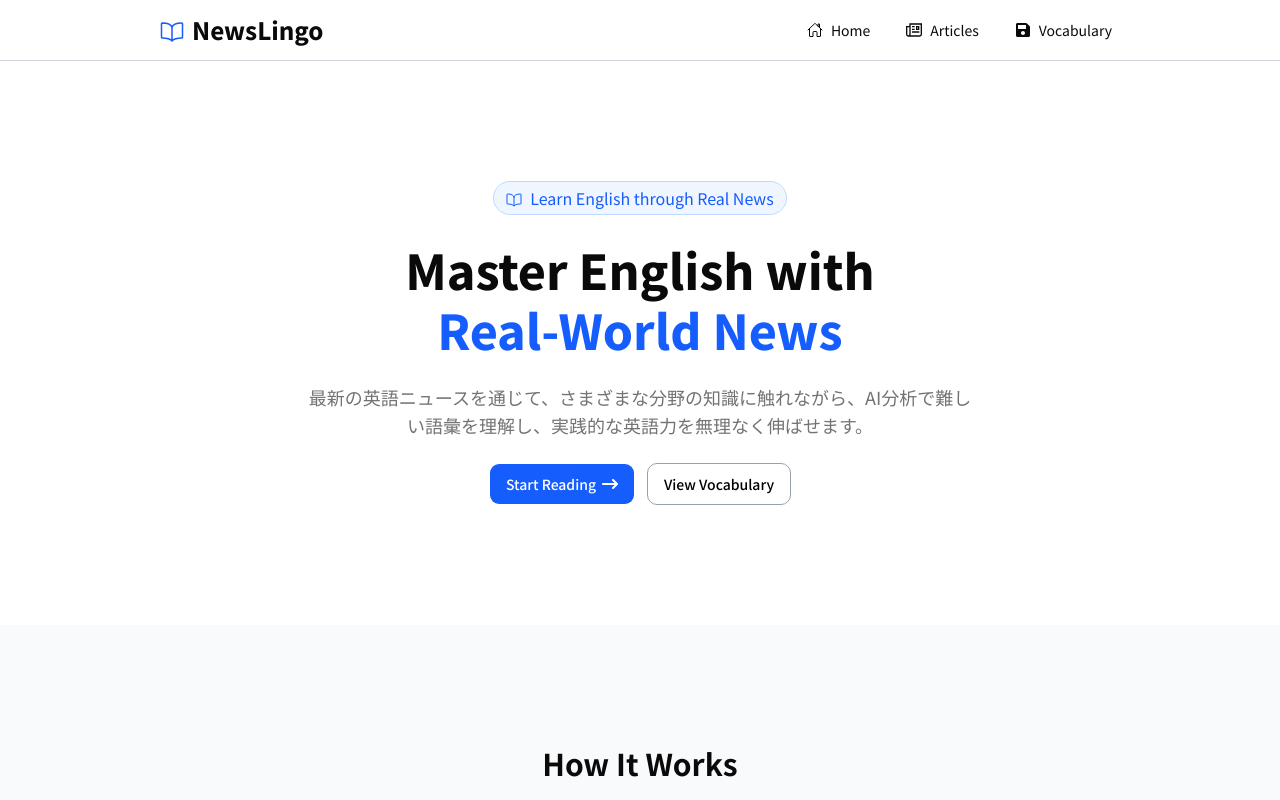
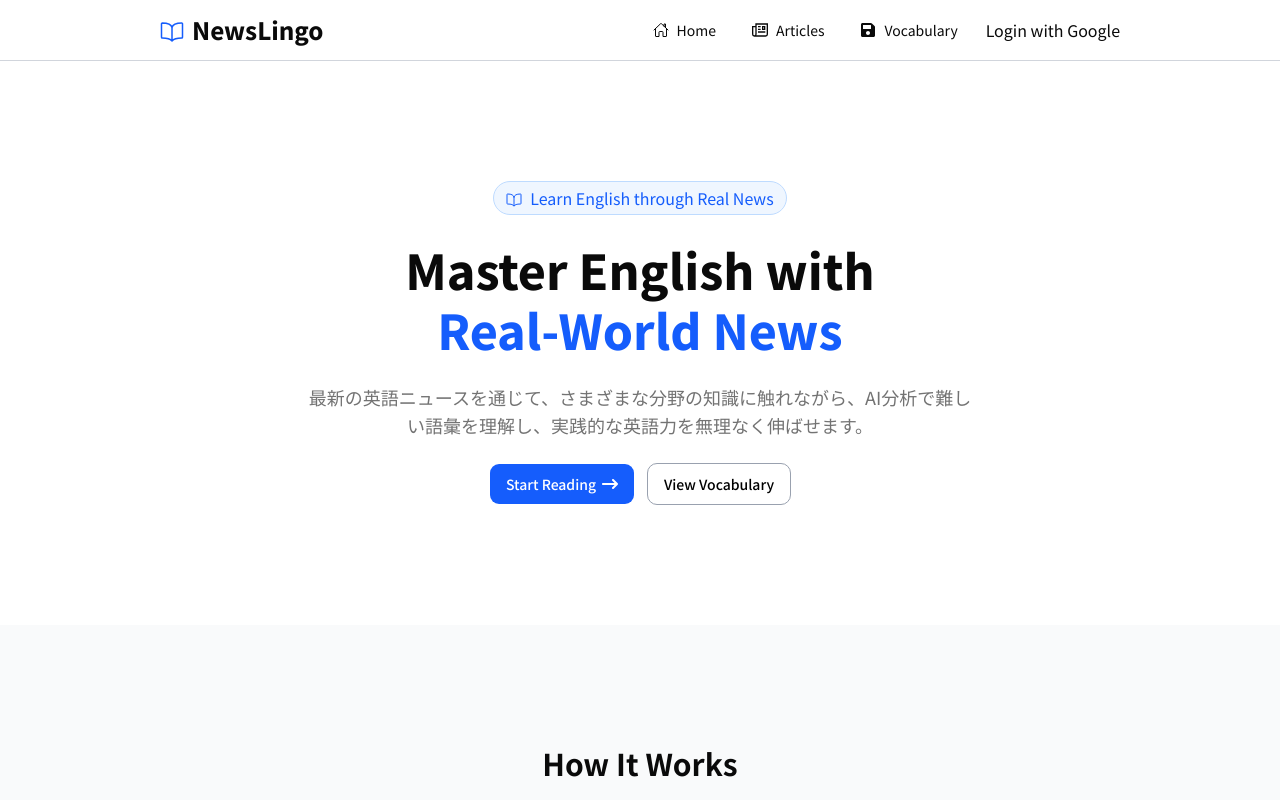
Before and after one commit to towa0829/learning-with-news, a Next.js app: page / in a window 1280 px wide. Shown: the top 800 px of the page. Built offline with nearby package versions, Linux system fonts and the light colour scheme; no server answers.

Commit message:
feat: implement google auth login

```diff
--- a/app/article/[id]/DetailClient.tsx
+++ b/app/article/[id]/DetailClient.tsx
@@ -9,8 +9,7 @@ import { MdGTranslate } from "react-icons/md";
 import { MdOutlineExitToApp } from "react-icons/md";
 import Keyword from "@/components/parts/article/KeyWord";
 import { ShimmeringText } from "@/components/unlumen-ui/shimmering-text";
-import { defaultValueTypes } from "motion";
-import { div } from "motion/react-client";
+
 
 type Props = {
   params: Promise<{ id: string }>;
--- /dev/null
+++ b/app/auth/callback/page.tsx
@@ -0,0 +1,16 @@
+"use client";
+
+import { useEffect } from "react";
+import { useRouter } from "next/navigation";
+
+export default function AuthCallbackPage() {
+  const router = useRouter();
+
+  useEffect(() => {
+    router.replace("/");
+  }, [router]);
+
+  return (
+    <p>Logging in...</p>
+  )
+}
--- /dev/null
+++ b/components/auth/GoogleLoginButton.tsx
@@ -0,0 +1,22 @@
+"use client";
+
+import { supabase } from "@/lib/supabase/client";
+
+const GoogleLoginButton = () => {
+const login = async () => {
+  await supabase.auth.signInWithOAuth({
+    provider: "google",
+    options: {
+      redirectTo: "https://news-lingo.vercel.app/auth/callback"
+    }
+  })
+}
+
+  return (
+    <div>
+      <button onClick={login}>Login with Google</button>
+    </div>
+  )
+}
+
+export default GoogleLoginButton
--- a/components/layout/Header.tsx
+++ b/components/layout/Header.tsx
@@ -4,6 +4,7 @@ import {
   NavigationMenuLink,
   NavigationMenuList,
 } from "@/components/ui/navigation-menu"
+import GoogleLoginButton from "@/components/auth/GoogleLoginButton";
 import { IoBookOutline } from "react-icons/io5";
 import { GrArticle } from "react-icons/gr";
 import { FaSave } from "react-icons/fa";
@@ -24,6 +25,9 @@ const Header = () => {
           <NavigationMenuItem>
             <NavigationMenuLink href="/vocabulary"><FaSave />Vocabulary</NavigationMenuLink>
           </NavigationMenuItem>
+          <NavigationMenuItem>
+            <GoogleLoginButton />
+          </NavigationMenuItem>
         </NavigationMenuList>
       </NavigationMenu>
     </header>
--- /dev/null
+++ b/lib/supabase/client.ts
@@ -0,0 +1,6 @@
+import { createClient } from "@supabase/supabase-js";
+
+export const supabase = createClient(
+  process.env.NEXT_PUBLIC_SUPABASE_URL || "",
+  process.env.NEXT_PUBLIC_SUPABASE_ANON_KEY || ""
+)
--- a/package.json
+++ b/package.json
@@ -9,6 +9,7 @@
     "lint": "eslint"
   },
   "dependencies": {
+    "@supabase/supabase-js": "^2.105.4",
     "@tailwindcss/typography": "^0.5.19",
     "class-variance-authority": "^0.7.1",
     "clsx": "^2.1.1",
```
Also changed, not shown: 1 other file (tests, documents, lock files or other folders).
